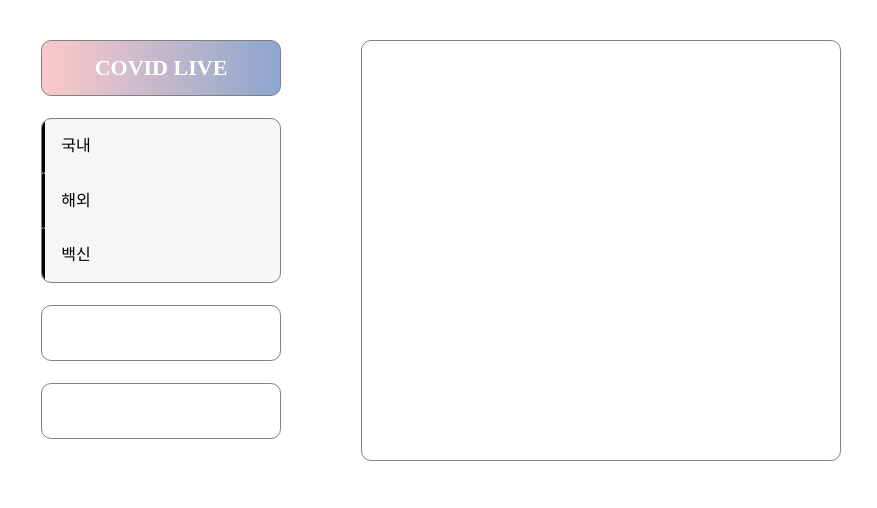
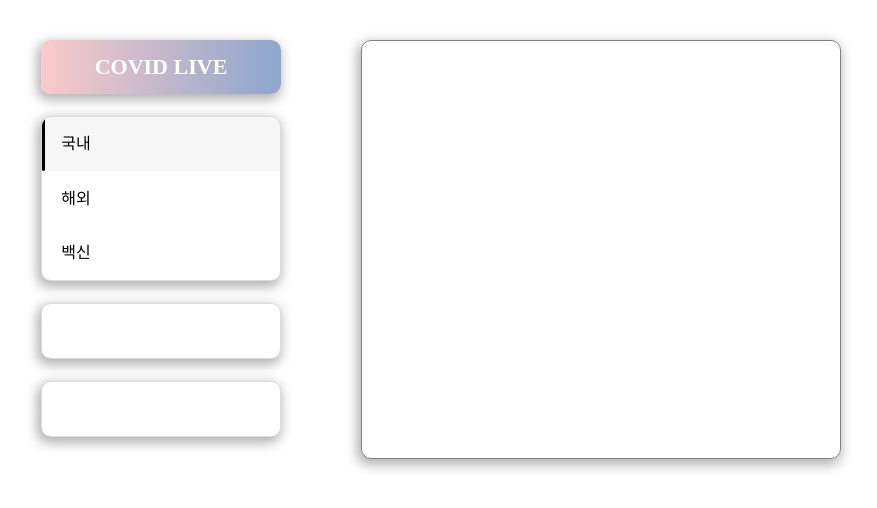
Before and after one commit to GwonM/covid-live, a React (Create React App) app: page / in a window 1280 px wide. Shown: the top 508 px of the page, without its empty margins (199-1076 px from the left). Built offline with nearby package versions, Linux system fonts and the light colour scheme; no server answers.

Commit message:
side state 관리

```diff
--- a/src/components/Side/SideCard/style.ts
+++ b/src/components/Side/SideCard/style.ts
@@ -6,12 +6,14 @@ type Props = {
 const Card = styled.div<Props>`
     display: flex;
     flex-direction: column;
-    border: 1px solid gray;
+    border: ${(props) => (props.isLogo ? "gray" : " 1px solid rgba(80, 80, 80, 0.2);")};
     border-radius: 10px;
     margin-bottom: 1.375rem;
     background: ${(props) => (props.isLogo ? "linear-gradient(to right, #fbcac9, #8ca6ce)" : "none")};
     z-index: 99;
     overflow: hidden;
+
+    box-shadow: -2px 4px 12px 2px rgba(0, 0, 0, 0.3);
 `;
 
 export { Card };
--- a/src/components/Side/index.tsx
+++ b/src/components/Side/index.tsx
@@ -3,7 +3,7 @@ import SideCard from "./SideCard";
 import * as S from "./style";
 
 export default function Side(): JSX.Element {
-    const ClickHandler = (e: React.MouseEvent) => {};
+    const [active, setActive] = useState<Array<boolean>>([true, false, false]);
 
     return (
         <>
@@ -11,13 +11,13 @@ export default function Side(): JSX.Element {
                 <S.Logo>COVID LIVE</S.Logo>
             </SideCard>
             <SideCard isLogo={false}>
-                <S.ListItem isActive={true} onClick={ClickHandler}>
+                <S.ListItem isActive={active[0]} onClick={() => setActive([true, false, false])}>
                     국내
                 </S.ListItem>
-                <S.ListItem isActive={true} onClick={ClickHandler}>
+                <S.ListItem isActive={active[1]} onClick={() => setActive([false, true, false])}>
                     해외
                 </S.ListItem>
-                <S.ListItem isActive={true} onClick={ClickHandler}>
+                <S.ListItem isActive={active[2]} onClick={() => setActive([false, false, true])}>
                     백신
                 </S.ListItem>
             </SideCard>
--- a/src/domain/style.ts
+++ b/src/domain/style.ts
@@ -24,6 +24,8 @@ const RBox = styled.div`
     border-radius: 10px;
     padding: 1rem;
     width: 30rem;
+
+    box-shadow: -2px 4px 12px 2px rgba(0, 0, 0, 0.3);
 `;
 
 export { Container, LBox, RBox };
```
